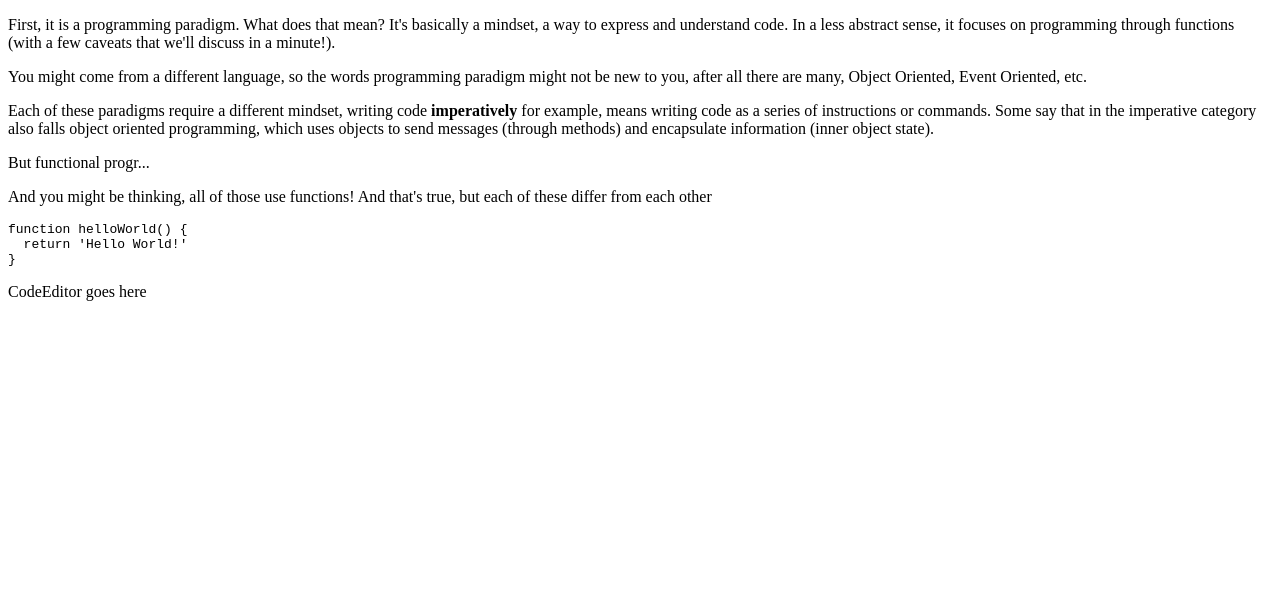
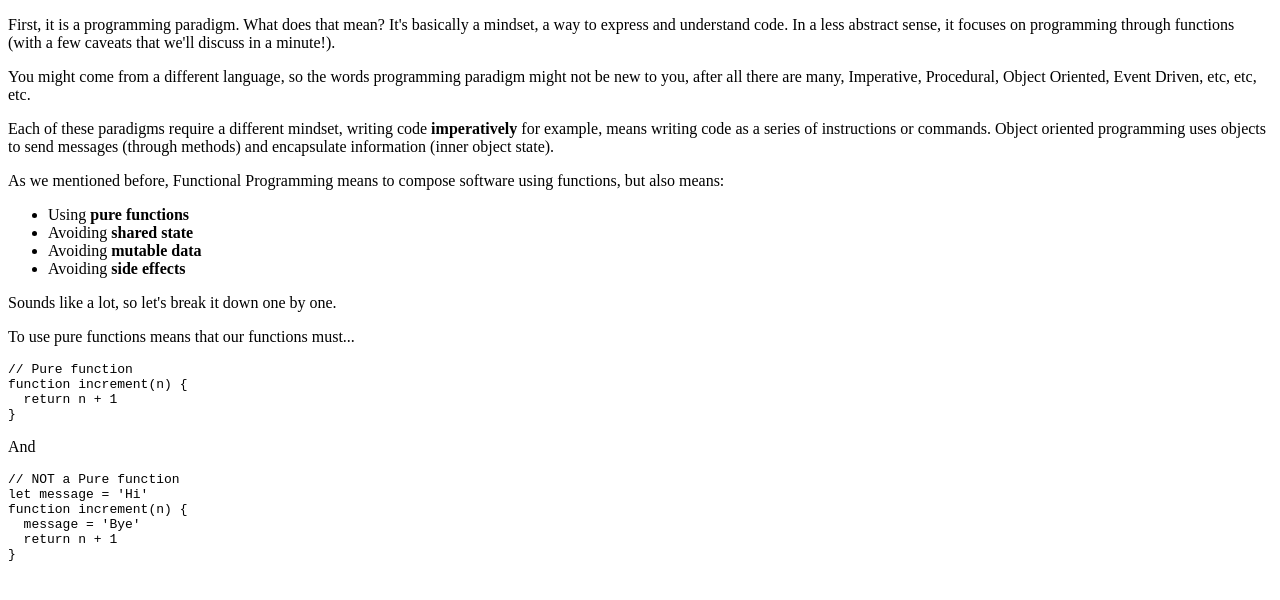
Before and after one commit to alexodan/js-bootcamp, a Gatsby site: page /functional-programming-intro/00-what-is-functional-programming/what-is-functional-programming in a window 1280 px wide. Built offline with nearby package versions, Linux system fonts and the light colour scheme; Gatsby itself is replaced by a stand-in of ours; code samples lack their colours.

Commit message:
Style updates for post template

````diff
--- a/src/pages/functional-programming-intro/00-what-is-functional-programming/what-is-functional-programming.mdx
+++ b/src/pages/functional-programming-intro/00-what-is-functional-programming/what-is-functional-programming.mdx
@@ -10,24 +10,40 @@ focuses on programming through functions (with a few caveats that we'll discuss
 in a minute!).
 
 You might come from a different language, so the words programming paradigm
-might not be new to you, after all there are many, Object Oriented, Event
-Oriented, etc.
+might not be new to you, after all there are many, Imperative, Procedural,
+Object Oriented, Event Driven, etc, etc, etc.
 
 Each of these paradigms require a different mindset, writing code
 **imperatively** for example, means writing code as a series of instructions or
-commands. Some say that in the imperative category also falls object oriented
-programming, which uses objects to send messages (through methods) and
-encapsulate information (inner object state).
+commands. Object oriented programming uses objects to send messages (through
+methods) and encapsulate information (inner object state).
 
-But functional progr...
+As we mentioned before, Functional Programming means to compose software using
+functions, but also means:
 
-And you might be thinking, all of those use functions! And that's true, but each
-of these differ from each other
+- Using **pure functions**
+- Avoiding **shared state**
+- Avoiding **mutable data**
+- Avoiding **side effects**
+
+Sounds like a lot, so let's break it down one by one.
+
+To use pure functions means that our functions must...
 
 ```js
-function helloWorld() {
-  return 'Hello World!'
+// Pure function
+function increment(n) {
+  return n + 1
 }
 ```
 
-CodeEditor goes here
+And
+
+```js
+// NOT a Pure function
+let message = 'Hi'
+function increment(n) {
+  message = 'Bye'
+  return n + 1
+}
+```
````
Also changed, not shown: src/templates/post.js (+17 -2 lines).
